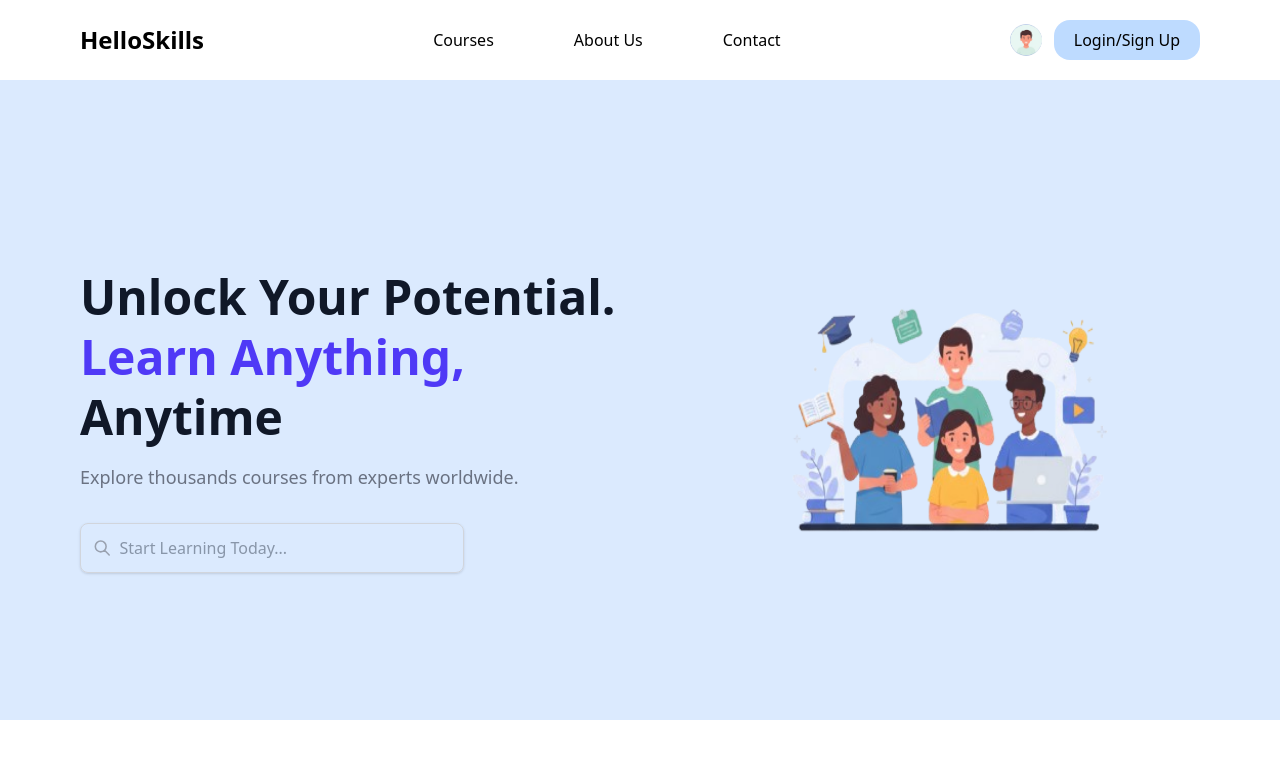
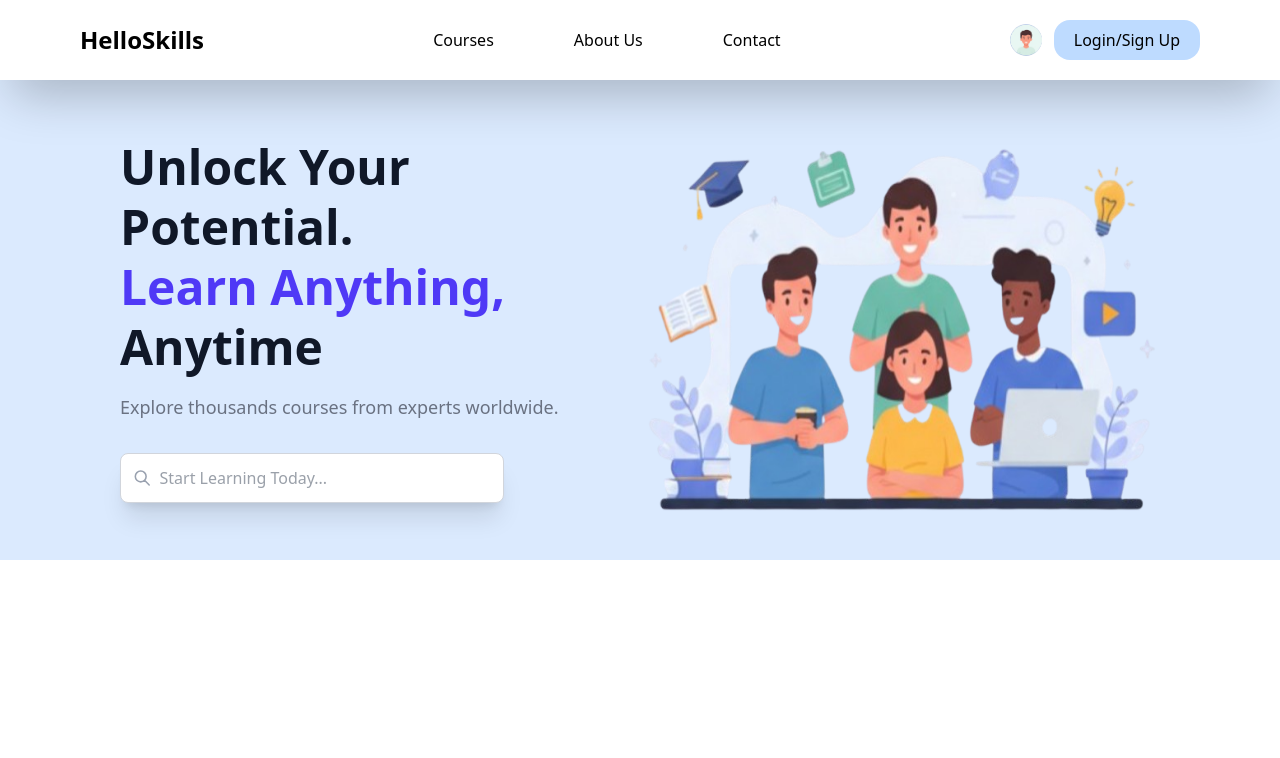
Before and after one commit to IamFJ03/HelloSkillz, a React app in the folder frontend/: page / in a window 1280 px wide. Shown: the top 758 px of the page. Built offline with nearby package versions, Linux system fonts and the light colour scheme; the HTML template or start-up script is replaced by a standard one.

Commit message:
Improved Home Page

```diff
--- a/frontend/src/Components/HeroSection.jsx
+++ b/frontend/src/Components/HeroSection.jsx
@@ -2,7 +2,7 @@ import React from 'react';
 import Hero from '../assets/Hero.png';
 
 const HeroSection = () => (
-    <section className="flex flex-col md:flex-row items-center justify-between pt-10 px-20 bg-blue-100">
+    <section className="flex flex-col md:flex-row items-center justify-between  px-30 bg-blue-100 h-120">
         <div className="lg:w-1/2 mb-10 lg:mb-0">
             <h1 className="text-5xl font-bold text-gray-900 leading-tight">
                 Unlock Your Potential.<br />
@@ -13,7 +13,7 @@ const HeroSection = () => (
                 Explore thousands courses from experts worldwide.
             </p>
 
-            <div className="mt-8 flex items-center border border-gray-300 rounded-lg p-3 max-w-sm shadow-sm focus-within:ring-2 focus-within:ring-indigo-500 transition-all">
+            <div className="mt-8 flex items-center border border-gray-300 rounded-lg p-3 max-w-sm shadow-sm focus-within:ring-2 focus-within:ring-indigo-500 transition-all bg-white shadow-xl">
                 <svg className="w-5 h-5 text-gray-400 mr-2" fill="none" stroke="currentColor" viewBox="0 0 24 24" xmlns="http://www.w3.org/2000/svg"><path strokeLinecap="round" strokeLinejoin="round" strokeWidth="2" d="M21 21l-6-6m2-5a7 7 0 11-14 0 7 7 0 0114 0z"></path></svg>
                 <input
                     type="text"
@@ -29,8 +29,7 @@ const HeroSection = () => (
 
                 <img
                     src={Hero}
-                    alt="Group of students learning"
-                    className="h-150 w-300 rounded"
+                    className="h-100 w-screen rounded"
                 />
             </div>
         </div>
--- a/frontend/src/Components/Navbar.jsx
+++ b/frontend/src/Components/Navbar.jsx
@@ -3,16 +3,16 @@ import { User } from 'lucide-react';
 import user from '../assets/user.png';
 export default function Navbar() {
   return (
-    <div>
+    <div className='sticky top-0 z-50'>
       <div className='flex items-center justify-between px-20 py-5 bg-white shadow-2xl'>
         <div>
             <p className='font-bold text-2xl'>HelloSkills</p>
         </div>
         <div>
             <ul className='flex gap-20'>
-                <li className='cursor-pointer'>Courses</li>
-                <li className='cursor-pointer'>About Us</li>
-                <li className='cursor-pointer'>Contact</li>
+                <li className='cursor-pointer hover:border-b-2 hover:border-blue-200 transition duration-500'>Courses</li>
+                <li className='cursor-pointer hover:border-b-2 hover:border-blue-200 transition duration-500'>About Us</li>
+                <li className='cursor-pointer hover:border-b-2 hover:border-blue-200 transition duration-500'>Contact</li>
             </ul>
         </div>
         <div className='flex gap-3 items-center'>
```
Also changed, not shown: frontend/src/assets/Hero.png.
